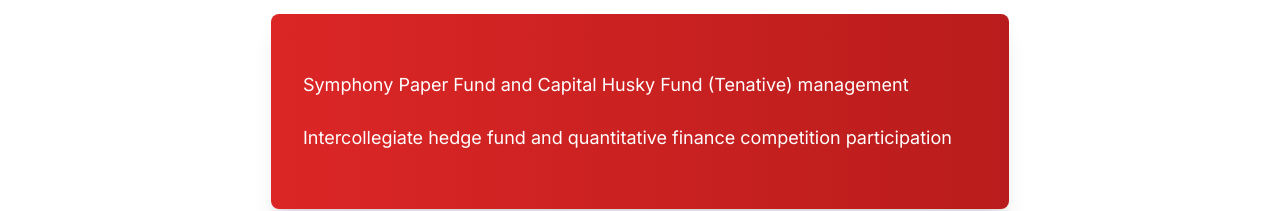
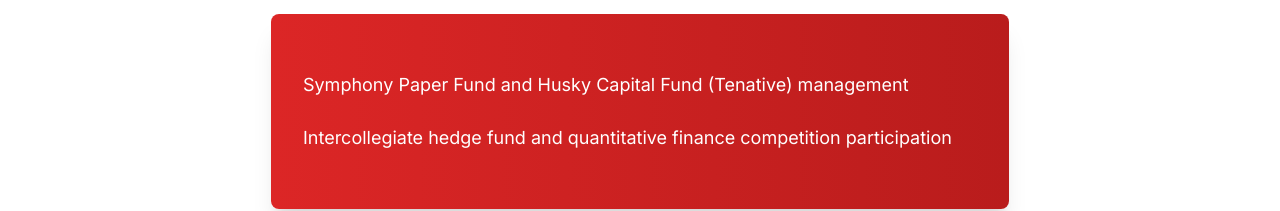
Before and after one commit to aiqsorg/club, a React (Vite) app: page /#/about in a window 1280 px wide. Shown: the part 470-681 px from the top of the page. Built offline with nearby package versions, Linux system fonts and the light colour scheme.

Commit message:
Update About.tsx

```diff
--- a/src/pages/About.tsx
+++ b/src/pages/About.tsx
@@ -24,7 +24,7 @@ const About: React.FC = () => {
 
               <div className="bg-gradient-to-r from-red-600 to-red-700 text-white p-8 rounded-lg shadow-xl">
                 <p className="text-lg leading-relaxed mb-6">
-                  Symphony Paper Fund and Capital Husky Fund (Tenative) management
+                  Symphony Paper Fund and Husky Capital Fund (Tenative) management
                 </p>
                 <p className="text-lg leading-relaxed">
                   Intercollegiate hedge fund and quantitative finance competition participation
```
